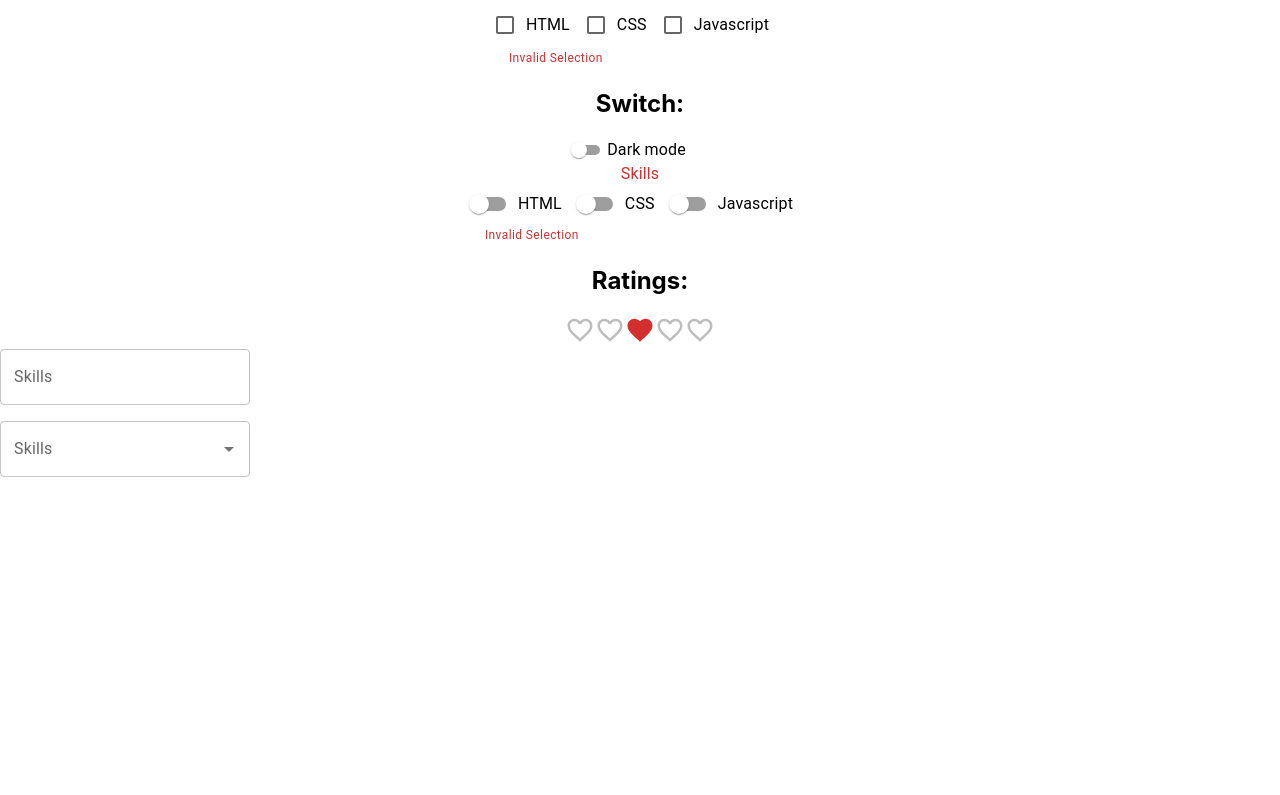
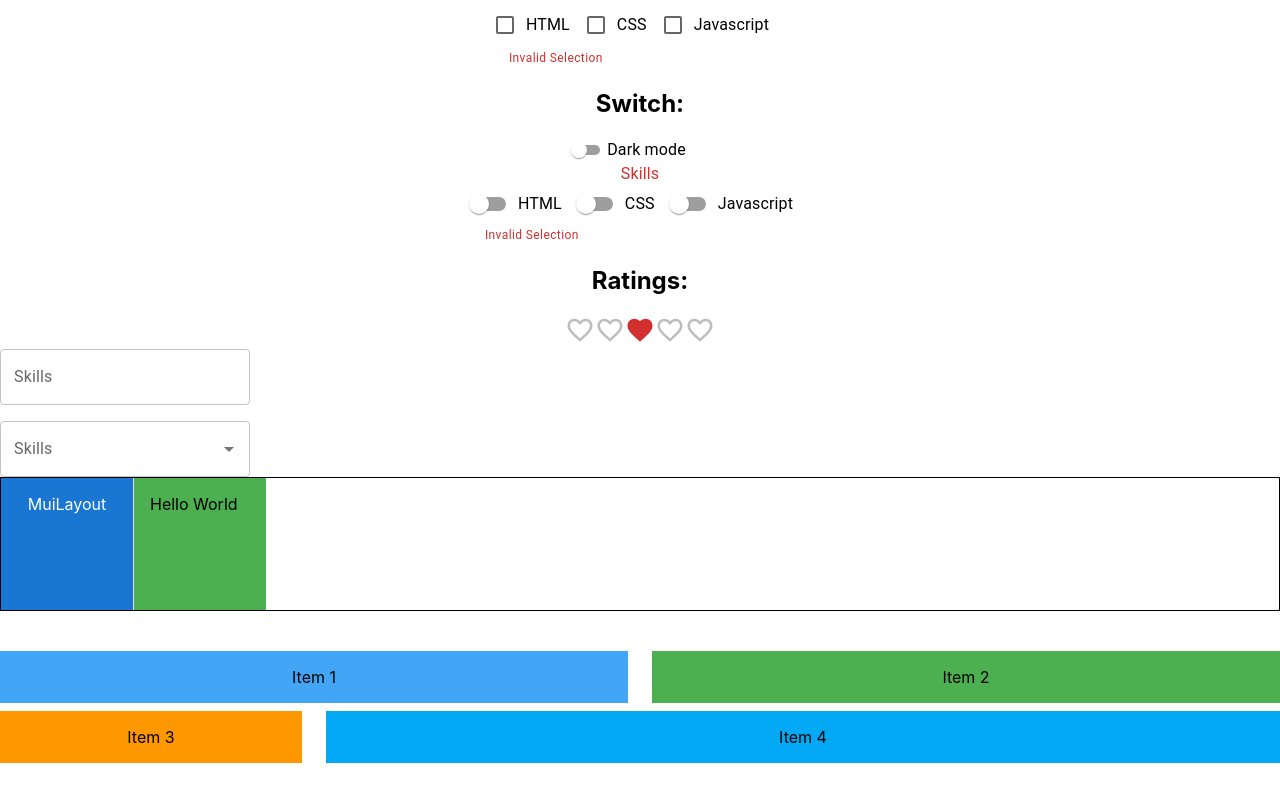
Before and after one commit to JustFelix-Dev/MUI-Components, a React (Create React App) app: page / in a window 1280 px wide. Shown: the part 1906-2701 px from the top of the page. Before the commit the page ends 2383 px from the top, so only its background shows below. Built offline with nearby package versions, Linux system fonts and the light colour scheme.

Commit message:
Mui-Layout

```diff
--- a/src/App.tsx
+++ b/src/App.tsx
@@ -2,6 +2,7 @@ import './App.css';
 import { MuiAutoComplete } from './components/MuiAutoComplete';
 import MuiButton from './components/MuiButton';
 import { MuiCheckbox } from './components/MuiCheckbox';
+import MuiLayout from './components/MuiLayout';
 import { MuiRadioButton } from './components/MuiRadioButton';
 import { MuiRating } from './components/MuiRating';
 import { MuiSwitch } from './components/MuiSwitch';
@@ -21,6 +22,7 @@ function App() {
       <MuiSwitch/>
       <MuiRating/>
       <MuiAutoComplete/>
+      <MuiLayout/>
     </div>
   );
 }
--- /dev/null
+++ b/src/components/MuiLayout.tsx
@@ -0,0 +1,32 @@
+import { Box, Stack,Divider,Grid } from '@mui/material';
+import React from 'react';
+
+const MuiLayout = () => {
+  return (
+    <>
+    <Stack sx={{border: '1px solid '}} direction={'row'} divider={<Divider orientation='vertical' flexItem />} >
+    <Box component={'header'} sx={{
+        backgroundColor: 'primary.main',
+        color: 'white',
+        height: '100px',
+        width: '100px',
+        padding:'16px',
+        '&:hover': {
+            backgroundColor : 'primary.light',
+        }
+    }}>MuiLayout</Box>
+    <Box display='flex' height='100px' width='100px' bgcolor='success.light' p={2}>Hello World</Box>
+    </Stack>
+    <Grid container my={4} spacing={2} rowSpacing={1} columnSpacing={3}>
+        <Grid item xs={6}><Box bgcolor='primary.light' p={2}>Item 1</Box></Grid>
+        <Grid item xs={6}><Box bgcolor='success.light' p={2}>Item 2</Box></Grid>
+        <Grid item xs={3}><Box bgcolor='warning.light' p={2}>Item 3</Box></Grid>
+        <Grid item xs={9}><Box bgcolor='info.light' p={2}> Item 4</Box></Grid>
+    </Grid>
+    </>
+
+
+  )
+}
+
+export default MuiLayout
```
